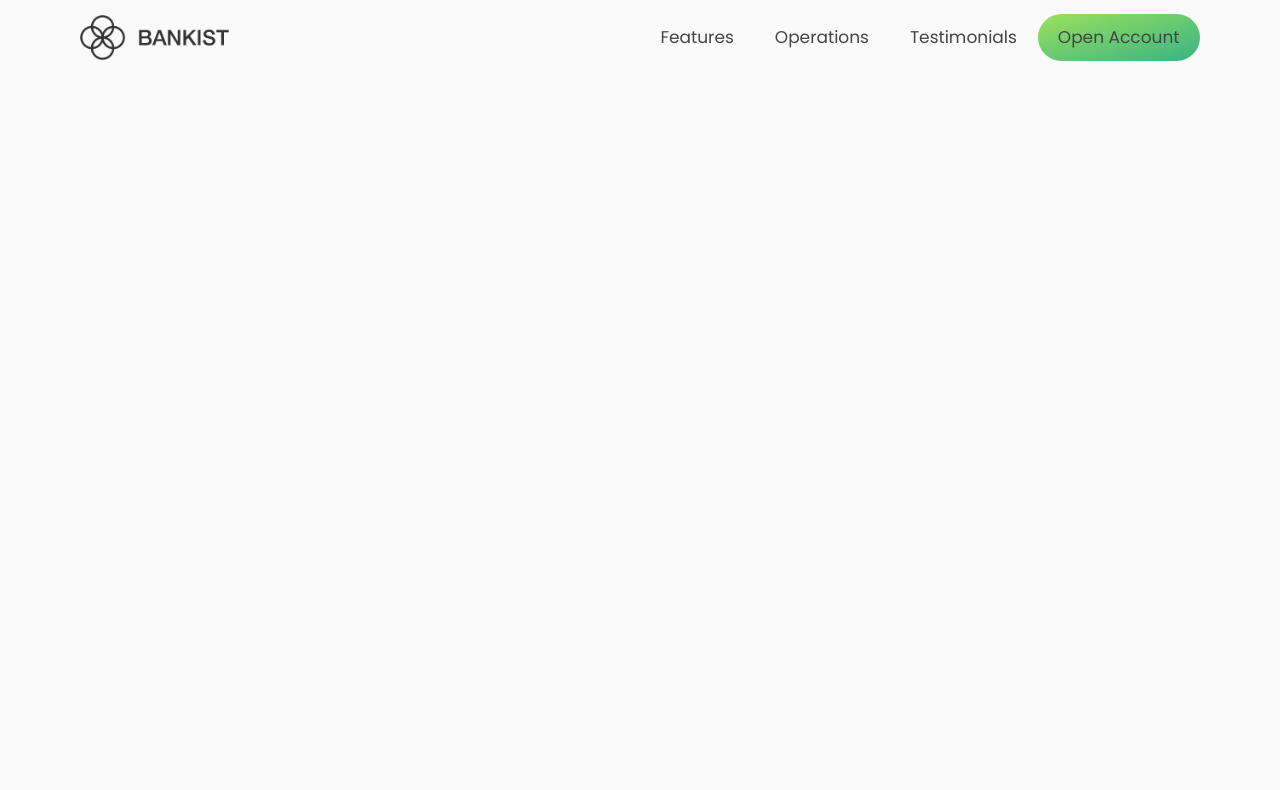
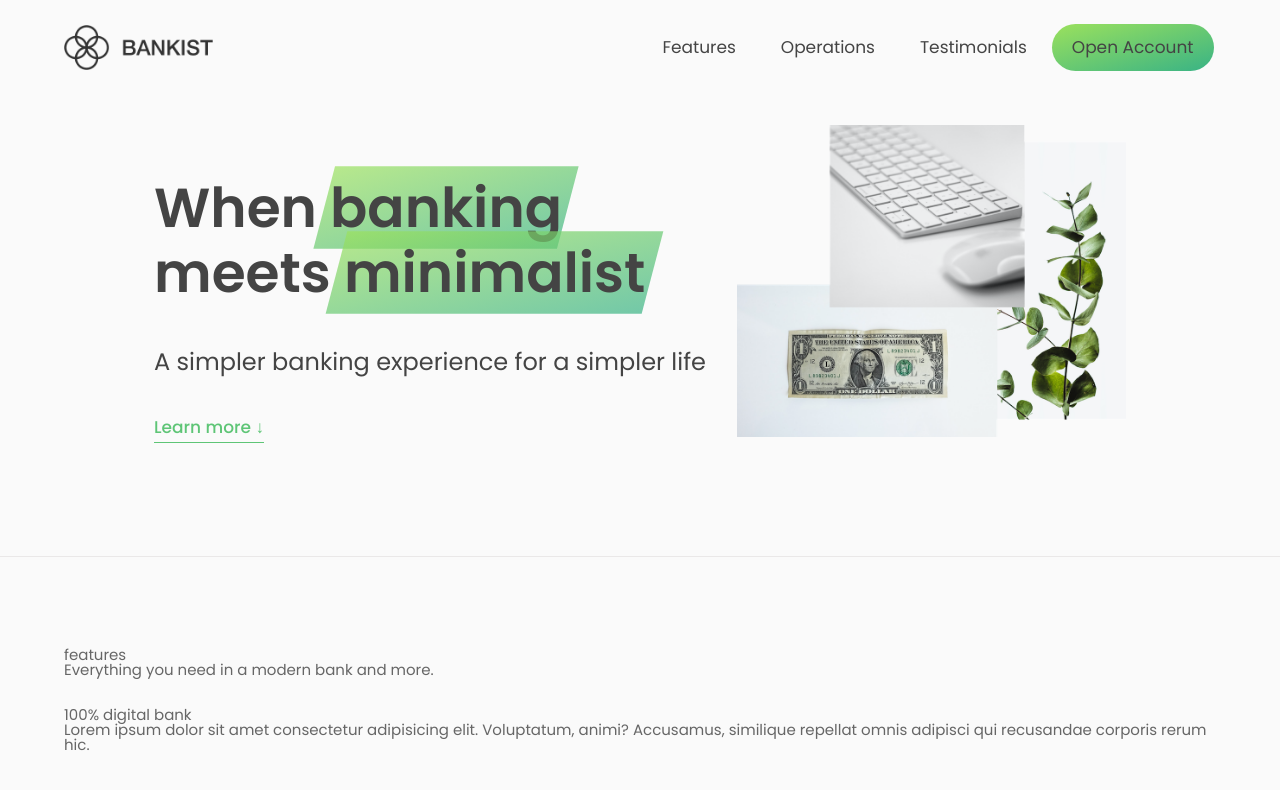
Before and after one commit to spuneiartur/Bankist_Project_DOM, a plain HTML site: page index.html in a window 1280 px wide. Drawn offline with Linux system fonts and the light colour scheme.

Commit message:
started the second section

```diff
--- a/index.html
+++ b/index.html
@@ -29,6 +29,46 @@
           <div class="col--2__flex col--2__flex--4">Open Account</div>
         </div>
       </header>
+      <section class="intro">
+        <div class="intro__column--1">
+          <div class="intro__title">
+            <h2>
+              When <span class="highlight"> banking</span> meets
+              <span class="highlight"> minimalist</span>
+            </h2>
+          </div>
+          <div class="intro__subtitle">
+            <h3>A simpler banking experience for a simpler life</h3>
+          </div>
+          <a href="" class="intro__link">Learn more &darr;</a>
+        </div>
+        <div class="intro__column--2">
+          <img src="./img/hero.png" alt="background_image" />
+        </div>
+      </section>
+      <section class="features">
+        <div class="features__grid--container">
+          <div class="features__section--title">features</div>
+          <div class="features__section--subtitle">
+            Everything you need in a modern bank and more.
+          </div>
+          <div class="features__flex--container">
+            <div class="features__img--container">
+              <img src="" alt="">
+            </div>
+            <div class="features__content--container">
+              <div class="features__icon--container">
+                <img src="" alt="">
+              </div>
+              <div class="features__content--title">100% digital bank</div>
+              <div class="features__content--subtitle">Lorem ipsum dolor sit amet consectetur adipisicing elit. Voluptatum, animi? Accusamus, similique repellat omnis adipisci qui recusandae corporis rerum hic.
+
+              </div>
+            </div>
+          </div>
+          </div>
+        </div>
+      </section>
     </div>
   </body>
 </html>
--- a/style.css
+++ b/style.css
@@ -44,6 +44,7 @@ body {
     color: #666666;
     font-size: 15px;
     background-color: #fafafa;
+    overflow-x: hidden;
 }
 
 input,
@@ -96,6 +97,11 @@ h6 {
 
 /* ======================TECH CONTAINERS============================ */
 
+:root {
+    --color-primary: #5ec576;
+    --gradient-primary: linear-gradient(to top left, #39b385, #9be15d);
+    --gradient-secondary: linear-gradient(to top left, #ffb003, #ffcb03);
+}
 
 ._container {
     max-width: 1250px;
@@ -120,6 +126,8 @@ h6 {
 
 .wrapper {
     min-height: 100vh;
+    max-width: 90%;
+    margin: auto;
 }
 
 /* --------------------------------------------------------------------Bankist app DOM --------------------------------------------------------------------------- */
@@ -130,8 +138,10 @@ h6 {
     background-color: transparent;
     height: 75px;
     justify-content: center;
-    margin: 0 80px;
+    margin: 10px 0px;
     color: #444;
+
+
 }
 
 .header__column--1 {
@@ -157,11 +167,13 @@ h6 {
     display: flex;
     justify-content: space-around;
     align-items: center;
+    z-index: 2;
 
 }
 
 .col--2__flex {
-
+    justify-content: center;
+    align-items: center;
     font-size: 17px;
     padding: 15px 20px;
 }
@@ -176,3 +188,101 @@ h6 {
     background-image: linear-gradient(to top left, #39b385, #9be15d);
     border-radius: 25px;
 }
+
+/* ========================================INTRO =================== */
+
+
+.intro {
+    display: flex;
+    margin: 90px;
+    position: relative;
+    padding-bottom: 70px;
+
+}
+
+.intro::after {
+    content: '';
+    position: absolute;
+    display: block;
+    bottom: 0px;
+    left: -50%;
+    width: 200%;
+    height: 0.5px;
+    background-color: rgb(234, 232, 232);
+}
+
+.intro__column--1 {
+    flex: 60% 1 1;
+}
+
+.intro__title {
+    font-size: 55px;
+    color: #444;
+}
+
+.intro__title h2 {
+    font-weight: 600;
+    line-height: 65px;
+}
+
+.highlight {
+    position: relative;
+    z-index: 1;
+
+}
+
+.highlight::after {
+    content: '';
+    position: absolute;
+    display: block;
+    height: 100%;
+    width: 100%;
+    left: 0;
+    top: 0;
+    z-index: -1;
+    opacity: 0.7;
+    background-image: var(--gradient-primary);
+    transform: scale(1.05, 1.07) skewX(-15deg);
+}
+
+.intro__subtitle {
+    margin: 45px 0;
+    font-size: 24px;
+    color: #444;
+
+}
+
+.intro__subtitle h3 {
+    font-weight: 400;
+
+}
+
+.intro__link {
+    position: relative;
+    color: #444;
+    font-size: 17px;
+    color: var(--color-primary);
+    font-weight: 500;
+}
+
+.intro__link::after {
+    position: absolute;
+    content: '';
+    height: 0.5px;
+    background-color: var(--color-primary);
+    width: 100%;
+    left: 0;
+    bottom: -3px;
+}
+
+.intro__column--2 {
+    flex: 40% 1 1;
+}
+
+.intro__column--2 img {
+    width: 100%;
+    height: auto;
+    z-index: 1;
+
+    transform: translateY(-50px);
+}
```
